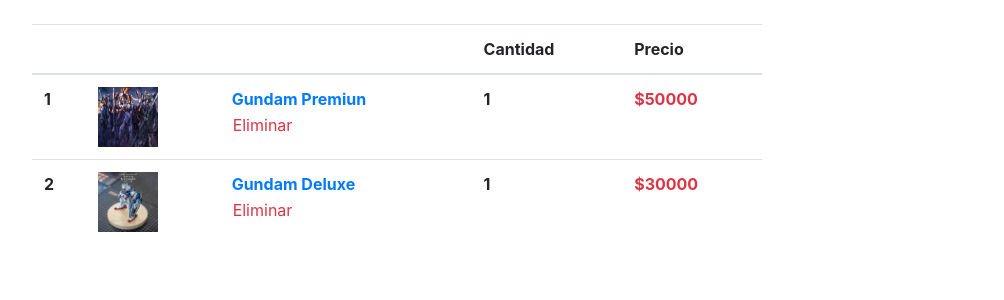
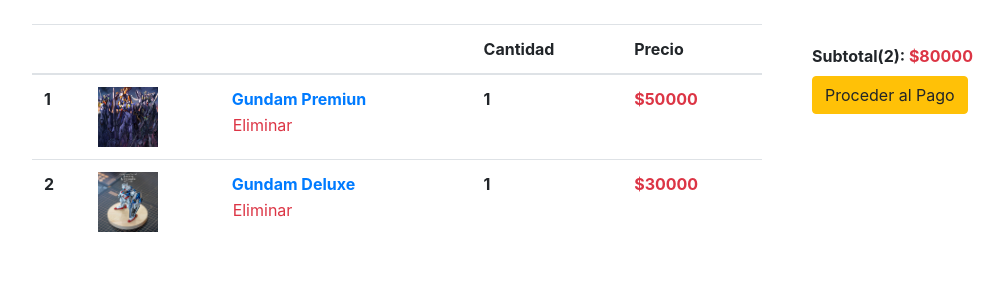
Before and after one commit to Exequiel-Alvarado/Zhangetsu_dos, a Django app: template carts/templates/carts/cart.html in a window 1280 px wide. Shown: the part 56-356 px from the top of the page, without its empty margins (53-1057 px from the left). Run offline with Django 3.2, Linux system fonts and the light colour scheme; the template is opened without the code that fills it: values that come from a table or form of the project are taken from there, others are empty; data comes from the database, SQL or seed files in the repository; some libraries are stand-ins or nearby versions.

Commit message:
modificaciones en base de datos
se realiza modificacios de relacion de productos

```diff
--- a/carts/models.py
+++ b/carts/models.py
@@ -13,7 +13,7 @@ from django.db.models.signals import m2m_changed
 class Cart(models.Model):
     cart_id = models.CharField(max_length=100, null=False, blank=False, unique=True)
     user =  models.ForeignKey(User, null=True, blank=True, on_delete=models.CASCADE)#uno a muchos
-    products = models.ManyToManyField(Product) #muchos a muchos
+    products = models.ManyToManyField(Product, through='CartProducts') #muchos a muchos
     subtotal = models.DecimalField(default=0, max_digits=8, decimal_places=0)
     total = models.DecimalField(default=0, max_digits=8, decimal_places=0)
     created_at = models.DateTimeField(auto_now_add=True)
@@ -35,6 +35,15 @@ class Cart(models.Model):
         self.total = self.subtotal + (self.subtotal * decimal.Decimal(Cart.FEE))
         self.save()
 
+class CartProducts(models.Model):
+    cart = models.ForeignKey(Cart, on_delete=models.CASCADE)
+    product = models.ForeignKey(Product, on_delete=models.CASCADE)
+    quantity = models.PositiveIntegerField(default=1)
+
+    # Resto de los campos y métodos de la clase CartProducts
+
+    created_at = models.DateTimeField(auto_now_add=True)
+
 def set_cart_id(sender, instance, *args, **kwargs):
     if not instance.cart_id:
         instance.cart_id = str(uuid.uuid4())
--- a/carts/templates/carts/add.html
+++ b/carts/templates/carts/add.html
@@ -27,6 +27,9 @@
         <div class="mt-2">
             <a href="{% url 'carts:cart' %}" class="btn btn-info">Ver Carrito</a>
         </div>
+        <div class="mt-2">
+            <a href="{% url 'index'%}">Seguir Comprando</a>
+        </div>
 
     </div>
 
--- a/carts/templates/carts/cart.html
+++ b/carts/templates/carts/cart.html
@@ -40,6 +40,16 @@
             </table>
         </div>
         <div class="col">
+            <div class="cart">
+                <div class="card-body">
+                    <div class="font-weight-bold">
+                        Subtotal({{ cart.products.count}}): <span class="text-danger">{{ cart.subtotal | price_format  }}</span>
+                    </div>
+                    <div class="mt-2">
+                        <a href="#" class="btn btn-warning">Proceder al Pago</a>
+                    </div>
+                </div>
+            </div>
         </div>
     {% else %}
         <div class="col">
```
Also changed, not shown: carts/migrations/0001_initial.py, carts/migrations/0002_cart_card_id.py (deleted), carts/migrations/0003_remove_cart_card_id.py (deleted), carts/migrations/0004_cart_card_id.py (deleted), carts/migrations/0005_rename_card_id_cart_cart_id.py (deleted), carts/migrations/0006_remove_cart_cart_id.py (deleted), carts/migrations/0007_cart_cart_id.py (deleted), carts/migrations/0008_remove_cart_cart_id.py (deleted), carts/migrations/0009_cart_cart_id.py (deleted), db.sqlite3.
